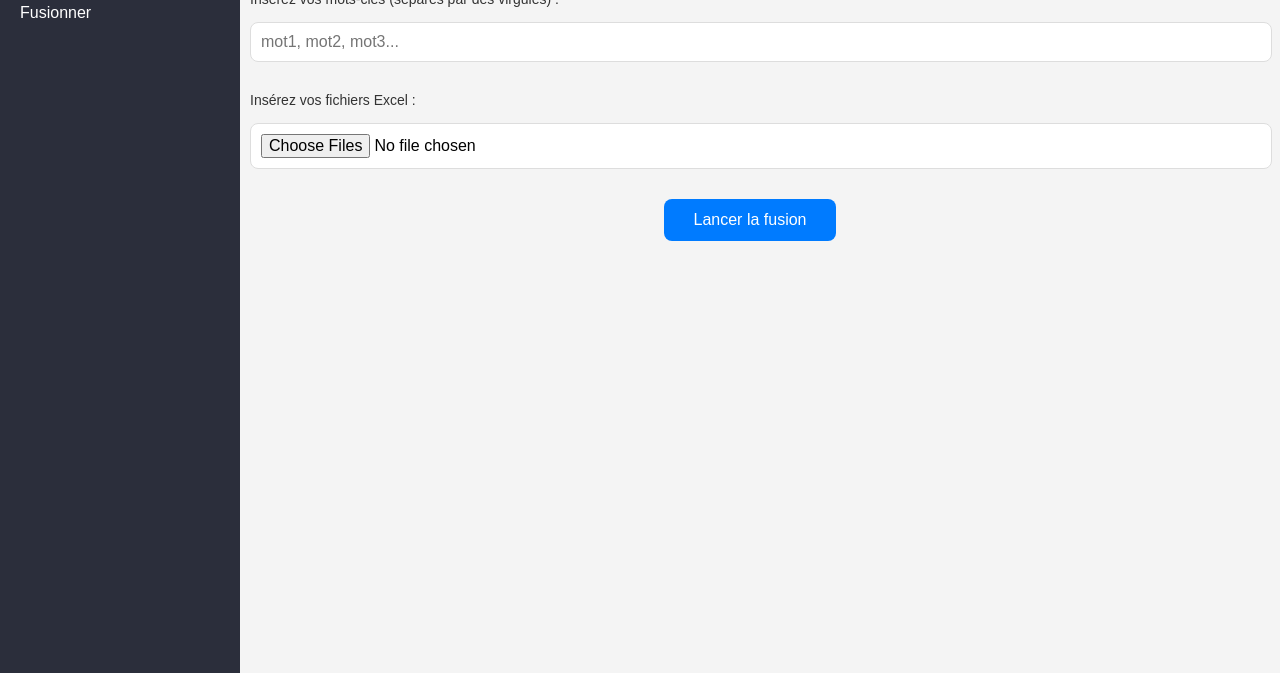
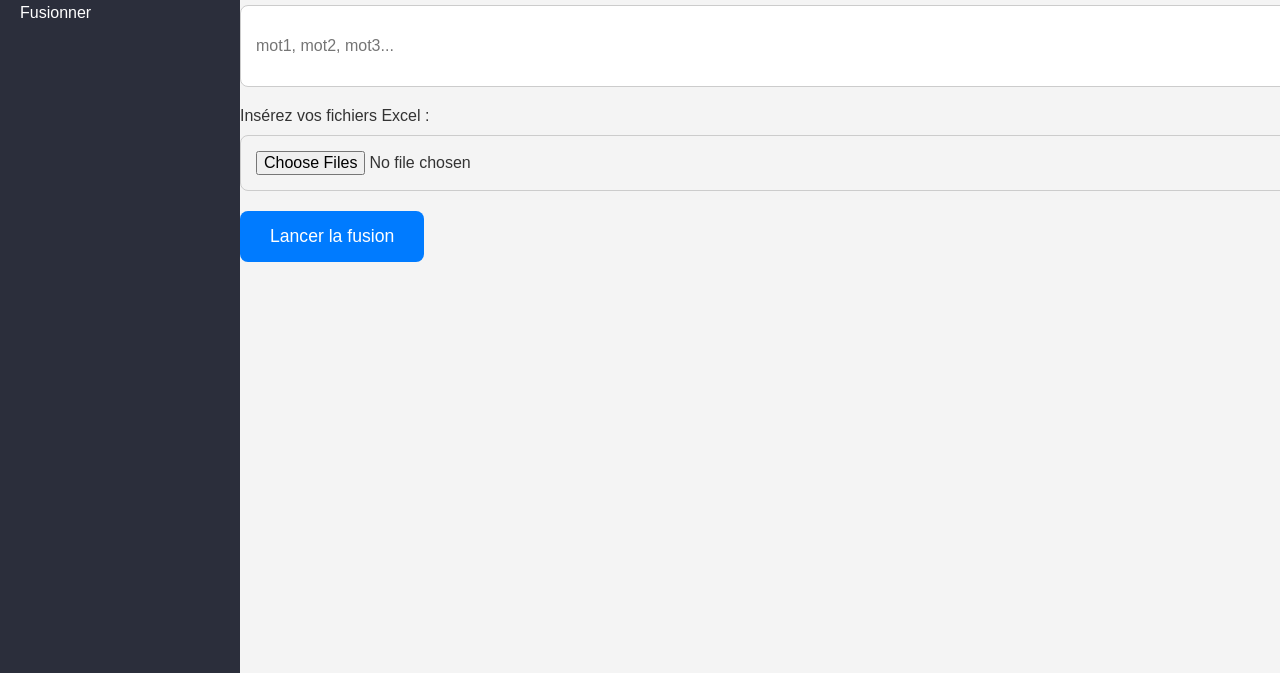
Before and after one commit to celineahmim/Excel, a plain HTML site: page static/index.html in a window 1280 px wide. Shown: the part 127-800 px from the top of the page. Drawn offline with Linux system fonts and the light colour scheme.

Commit message:
style.css

```diff
--- a/static/style.css
+++ b/static/style.css
@@ -1,11 +1,13 @@
+/* Style global du body */
 body {
     font-family: Arial, sans-serif;
     background-color: #f4f4f4;
+    color: #333;
     margin: 0;
     padding: 0;
-    box-sizing: border-box;
 }
 
+/* Sidebar */
 .sidebar {
     width: 200px;
     background-color: #2b2e3b;
@@ -13,81 +15,71 @@ body {
     padding: 20px;
     position: fixed;
     height: 100%;
-    top: 0;
-    left: 0;
 }
 
+/* Conteneur principal de la page */
 .container {
     margin-left: 220px;
-    padding: 30px;
-    padding-top: 50px;
-    display: flex;
-    flex-direction: column;
-    align-items: center;
+    padding: 20px;
 }
 
+/* Titre */
 h2 {
-    font-size: 24px;
+    font-size: 2rem;
     margin-bottom: 20px;
-    text-align: center;
-    color: #333;
 }
 
+/* Sections de téléchargement */
 .upload-section, .file-section {
     margin-bottom: 20px;
-    width: 100%;
-    display: flex;
-    flex-direction: column;
-    align-items: flex-start;
 }
 
-label {
-    font-size: 14px;
-    margin-bottom: 5px;
-    color: #333;
+/* Champs de saisie */
+input[type="text"], input[type="file"] {
+    padding: 15px;
+    margin-top: 10px;
+    border-radius: 8px;
+    border: 1px solid #ccc;
+    width: 100%;
+    font-size: 1rem;
 }
 
-input[type="text"], input[type="file"] {
-    width: 100%;
-    padding: 10px;
-    margin: 10px 0;
-    border: 1px solid #ddd;
-    border-radius: 8px;
-    background-color: #fff;
-    font-size: 16px;
+input[type="text"] {
+    height: 50px;
 }
 
 button {
     background-color: #007bff;
     color: white;
-    padding: 12px 30px;
+    padding: 15px 30px;
     border: none;
     cursor: pointer;
     border-radius: 8px;
-    font-size: 16px;
-    transition: background-color 0.3s ease;
+    font-size: 1.1rem;
+    transition: background-color 0.3s;
 }
 
 button:hover {
     background-color: #0056b3;
 }
 
+/* Progress bar */
 #progress {
     display: none;
     margin-top: 20px;
-    font-size: 16px;
-    color: #333;
+    font-size: 1.2rem;
+    color: #007bff;
 }
 
-#download-link {
-    display: none;
-    margin-top: 30px;
+/* Lien de téléchargement */
+a {
+    display: block;
+    margin-top: 20px;
+    text-decoration: none;
+    font-size: 1.2rem;
     color: #007bff;
-    font-size: 16px;
-    text-decoration: underline;
-    cursor: pointer;
 }
 
-#download-link:hover {
+a:hover {
     color: #0056b3;
 }
```
